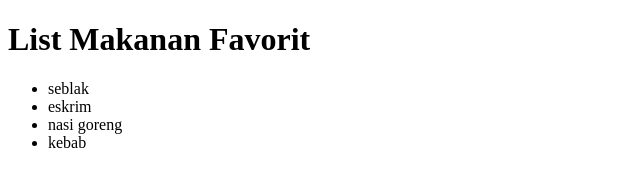
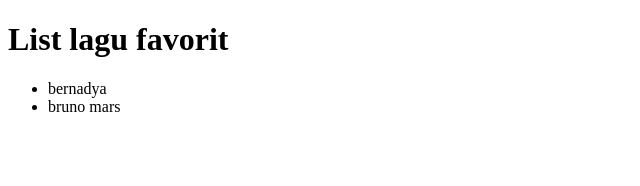
Before and after one commit to ajengvz/pplg1_testbranch, a plain HTML site: page index.html in a window 1280 px wide. Shown: the whole page, without its empty margins (0-640 px from the left). Drawn offline with Linux system fonts and the light colour scheme.

Commit message:
lagu favorit

```diff
--- a/index.html
+++ b/index.html
@@ -6,12 +6,11 @@
     <title>Document</title>
 </head>
 <body>
-    <h1>List Makanan Favorit</h1>
+    <h1>List lagu favorit</h1>
     <ul>
-        <li>seblak</li>
-        <li>eskrim</li>
-        <li>nasi goreng</li>
-        <li>kebab</li>
+        <li>bernadya</li>
+        <li>bruno mars</li>
+
     </ul>
 </body>
 </html>
```
